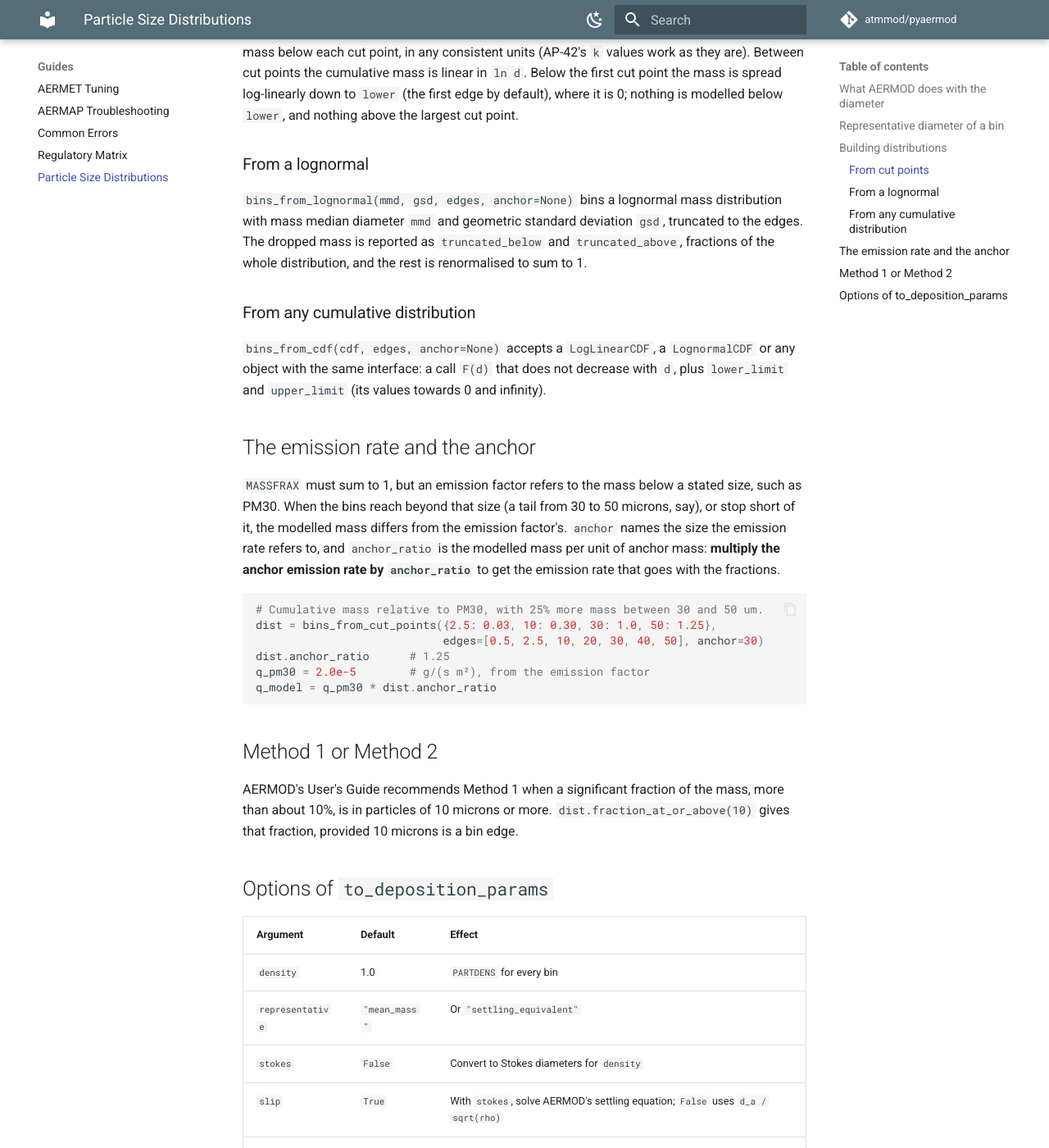
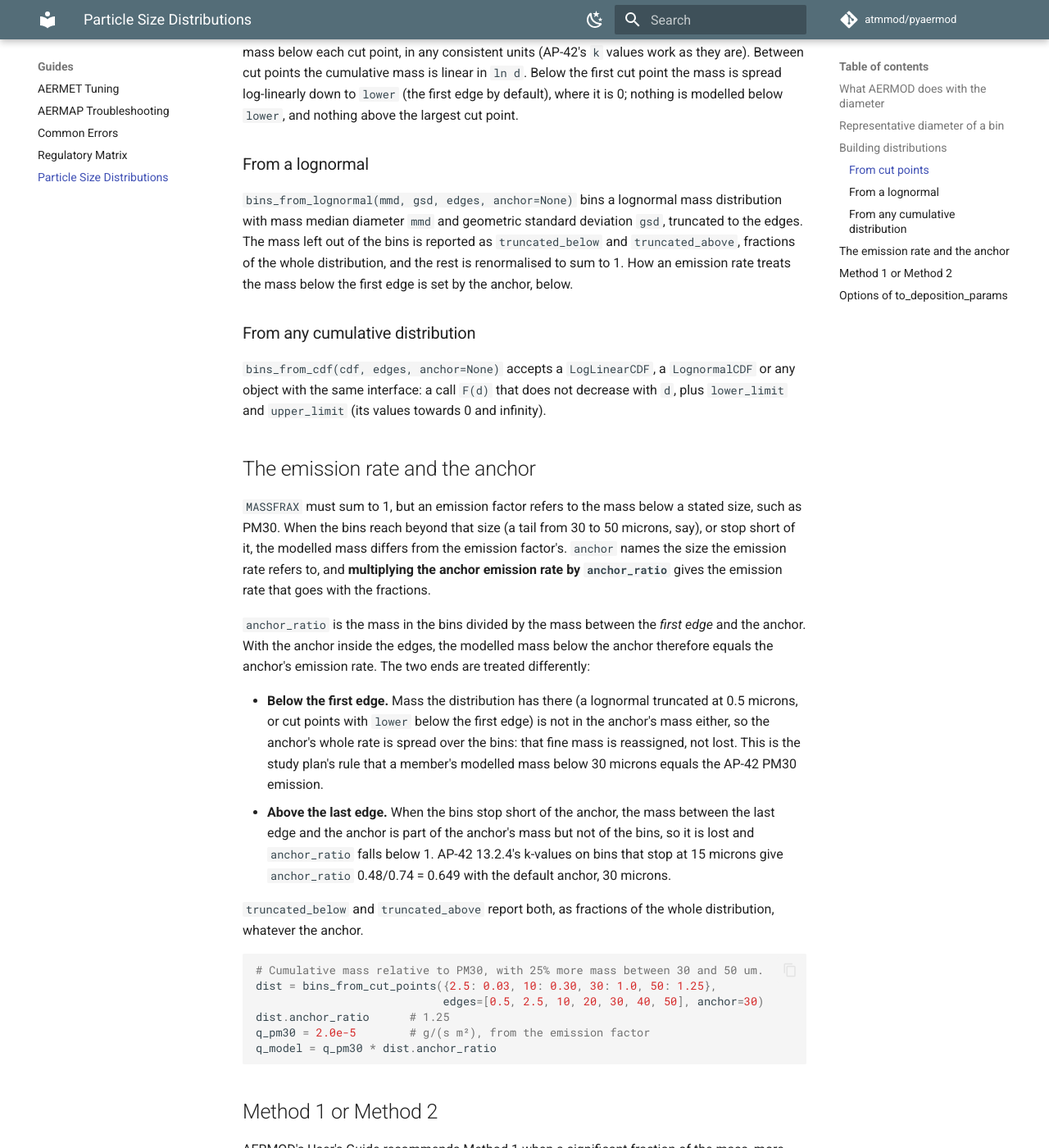
Before and after one commit to atmmod/pyaermod, an MkDocs documentation site: the page built from docs/psd.md, in a window 1280 px wide and 1400 px high, scrolled down 2660 px. Shown: the whole window at 82% size. Built offline with MkDocs 1.6.1 and Material for MkDocs 9.7.7, drawn with Linux system fonts in a browser that asks for light colours; comment, search, counter and statistics services are not loaded; some of the changed text lies outside the part shown.

Commit message:
State psd's anchor convention, check E335 on the written diameter, and make LogLinearCDF hashable
anchor_ratio counts the anchor's mass from the first edge, so mass below
the first edge is spread over the bins rather than lost, while mass
between the last edge and a larger anchor is lost. That is the study
plan's rule that a member's modelled mass below 30 um equals the AP-42
PM30 emission (and its composition sum of 1 + t), but the
SizeDistribution docstring, bins_from_lognormal and docs/psd.md said
the fine mass was "dropped". All three now state the convention, and
tests pin it for the lognormal (P3: 1.17424, not 1.17140) and for an
explicit lower diameter below the first edge.

to_deposition_params checked E335 on the unrounded diameter, but INPPDM
reads the card, which sources.py writes to four significant digits:
0.00100006 passed the check, was written as 0.001 and made AERMOD
v26135 stop with E335, while 1000.04 was rejected although it is
written as 1000, which v26135 accepts (both run against the binary).
The check now uses the value as written.

LogLinearCDF is frozen but hash() raised TypeError, because the
generated hash covered the knots mappingproxy. Equality and the hash
now use the sorted knot tuples.

New tests also pin behaviours that mutation showed unguarded: the
default anchor is the largest cut point, not the last edge (AP-42 k on
bins ending at 15 um: ratio 0.48/0.74), and truncated_below/above are
fractions of the whole distribution when it is not 1.

The changelog's Added section moves above Fixed, the order the rest of
the file uses.

Co-Authored-By: Claude Opus 5.5 <noreply@anthropic.com>

````diff
--- a/docs/psd.md
+++ b/docs/psd.md
@@ -123,9 +123,11 @@ point.
 
 `bins_from_lognormal(mmd, gsd, edges, anchor=None)` bins a lognormal mass
 distribution with mass median diameter `mmd` and geometric standard
-deviation `gsd`, truncated to the edges. The dropped mass is reported as
-`truncated_below` and `truncated_above`, fractions of the whole
-distribution, and the rest is renormalised to sum to 1.
+deviation `gsd`, truncated to the edges. The mass left out of the bins
+is reported as `truncated_below` and `truncated_above`, fractions of the
+whole distribution, and the rest is renormalised to sum to 1. How an
+emission rate treats the mass below the first edge is set by the anchor,
+below.
 
 ### From any cumulative distribution
 
@@ -140,9 +142,28 @@ that does not decrease with `d`, plus `lower_limit` and `upper_limit`
 a stated size, such as PM30. When the bins reach beyond that size (a
 tail from 30 to 50 microns, say), or stop short of it, the modelled mass
 differs from the emission factor's. `anchor` names the size the emission
-rate refers to, and `anchor_ratio` is the modelled mass per unit of
-anchor mass: **multiply the anchor emission rate by `anchor_ratio`** to
-get the emission rate that goes with the fractions.
+rate refers to, and **multiplying the anchor emission rate by
+`anchor_ratio`** gives the emission rate that goes with the fractions.
+
+`anchor_ratio` is the mass in the bins divided by the mass between the
+*first edge* and the anchor. With the anchor inside the edges, the
+modelled mass below the anchor therefore equals the anchor's emission
+rate. The two ends are treated differently:
+
+- **Below the first edge.** Mass the distribution has there (a lognormal
+  truncated at 0.5 microns, or cut points with `lower` below the first
+  edge) is not in the anchor's mass either, so the anchor's whole rate is
+  spread over the bins: that fine mass is reassigned, not lost. This is
+  the study plan's rule that a member's modelled mass below 30 microns
+  equals the AP-42 PM30 emission.
+- **Above the last edge.** When the bins stop short of the anchor, the
+  mass between the last edge and the anchor is part of the anchor's mass
+  but not of the bins, so it is lost and `anchor_ratio` falls below 1.
+  AP-42 13.2.4's k-values on bins that stop at 15 microns give
+  `anchor_ratio` 0.48/0.74 = 0.649 with the default anchor, 30 microns.
+
+`truncated_below` and `truncated_above` report both, as fractions of the
+whole distribution, whatever the anchor.
 
 ```python
 # Cumulative mass relative to PM30, with 25% more mass between 30 and 50 um.
@@ -170,8 +191,11 @@ is a bin edge.
 | `slip` | `True` | With `stokes`, solve AERMOD's settling equation; `False` uses `d_a / sqrt(rho)` |
 | `drop_empty` | `False` | Leave out bins with no mass (AERMOD accepts a 0 fraction) |
 
-It raises `ValueError` for a diameter AERMOD would reject (E335) or a
-density at or below 0 (E334).
+It raises `ValueError` for a density at or below 0 (E334) or a diameter
+AERMOD would reject (E335). The diameter is checked as the source writer
+will print it, to four significant digits, because that is the number
+`INPPDM` reads: a mean-mass diameter of 0.00100006 microns is written as
+0.001 and rejected, and 1000.04 is written as 1000 and accepted.
 
 The source writer puts `PARTDIAM` and `PARTDENS` on the card to four
 significant digits and `MASSFRAX` to six decimal places, so the deck
````
Also changed, not shown: CHANGELOG.md (+30 -27 lines), 2 other files.
